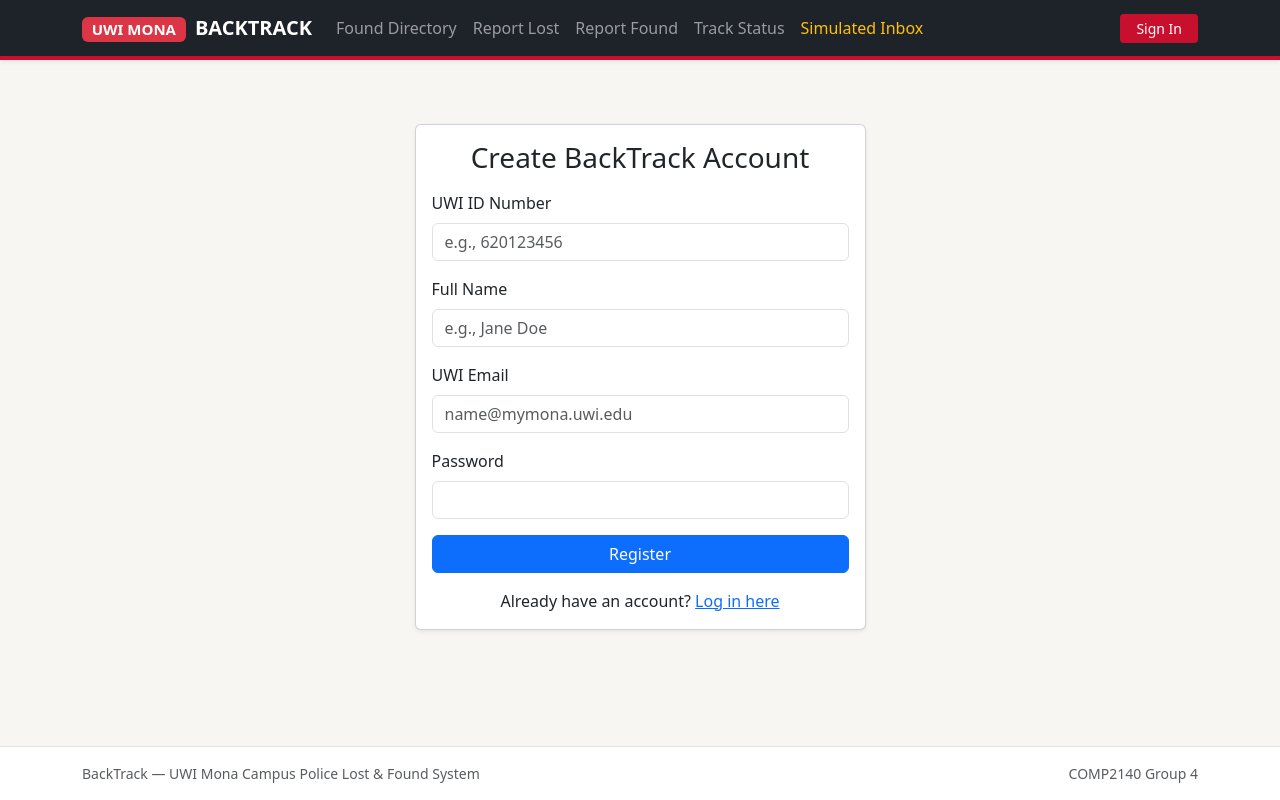
After one commit to Yansick13/BackTrack, a Flask app: page /register in a window 1280 px wide. The commit adds this page. Run offline with Flask 3, Linux system fonts and the light colour scheme.

Commit message:
Add student registration route and template

```diff
--- a/app.py
+++ b/app.py
@@ -81,6 +81,49 @@ def login():
     return render_template("login.html")
 
 
+@app.route("/register", methods=["GET", "POST"])
+def register():
+    """Handles new Student account registration."""
+    if request.method == "POST":
+        # Grab the text typed into the HTML form
+        user_id = request.form.get("userId", "").strip()
+        full_name = request.form.get("fullName", "").strip()
+        email = request.form.get("email", "").strip().lower()
+        password = request.form.get("password", "")
+
+        # Basic validation: make sure nothing was left blank
+        if not user_id or not full_name or not email or not password:
+            flash("All fields are required.", "danger")
+            return redirect(url_for("register"))
+
+        # Duplicate check (protects the unique=True columns in models.py)
+        existing_user = User.query.filter(
+            (User.email == email) | (User.userId == user_id)
+        ).first()
+        if existing_user:
+            flash("An account with that Email or UWI ID already exists.", "danger")
+            return redirect(url_for("register"))
+
+        # Create the User object and hash the password
+        new_user = User(
+            userId=user_id,
+            fullName=full_name,
+            email=email,
+            role="STUDENT"
+        )
+        new_user.set_password(password)
+
+        # Save to SQLite
+        db.session.add(new_user)
+        db.session.commit()
+
+        flash("Account created! You can now log in.", "success")
+        return redirect(url_for("login"))
+
+    # If the user just clicked the link (GET request), show the blank form
+    return render_template("register.html")
+
+
 @app.route("/logout")
 def logout():
     """Clears the user session and returns to guest view."""
--- a/templates/login.html
+++ b/templates/login.html
@@ -21,7 +21,9 @@
           </div>
           <button type="submit" class="btn btn-uwi w-100 fw-bold py-2">Sign In</button>
         </form>
-
+        <p class="text-center mt-3 mb-0">
+          New student? <a href="{{ url_for('register') }}">Create an account</a>
+        </p>
         <!-- Helpful Demo Credentials Box -->
         <div class="mt-4 p-3 bg-light rounded-3 border small">
           <div class="fw-bold text-uppercase text-muted mb-1">Demo Credentials (from seed.py)</div>
--- /dev/null
+++ b/templates/register.html
@@ -0,0 +1,41 @@
+{% extends "base.html" %}
+
+{% block content %}
+<div class="row justify-content-center mt-4">
+  <div class="col-md-5">
+    <div class="card shadow-sm">
+      <div class="card-body">
+        <h3 class="card-title text-center mb-3">Create BackTrack Account</h3>
+
+        <form method="POST" action="{{ url_for('register') }}">
+          <div class="mb-3">
+            <label class="form-label">UWI ID Number</label>
+            <input type="text" name="userId" class="form-control" placeholder="e.g., 620123456" required>
+          </div>
+
+          <div class="mb-3">
+            <label class="form-label">Full Name</label>
+            <input type="text" name="fullName" class="form-control" placeholder="e.g., Jane Doe" required>
+          </div>
+
+          <div class="mb-3">
+            <label class="form-label">UWI Email</label>
+            <input type="email" name="email" class="form-control" placeholder="name@mymona.uwi.edu" required>
+          </div>
+
+          <div class="mb-3">
+            <label class="form-label">Password</label>
+            <input type="password" name="password" class="form-control" required>
+          </div>
+
+          <button type="submit" class="btn btn-primary w-100">Register</button>
+        </form>
+
+        <p class="text-center mt-3 mb-0">
+          Already have an account? <a href="{{ url_for('login') }}">Log in here</a>
+        </p>
+      </div>
+    </div>
+  </div>
+</div>
+{% endblock %}
```
